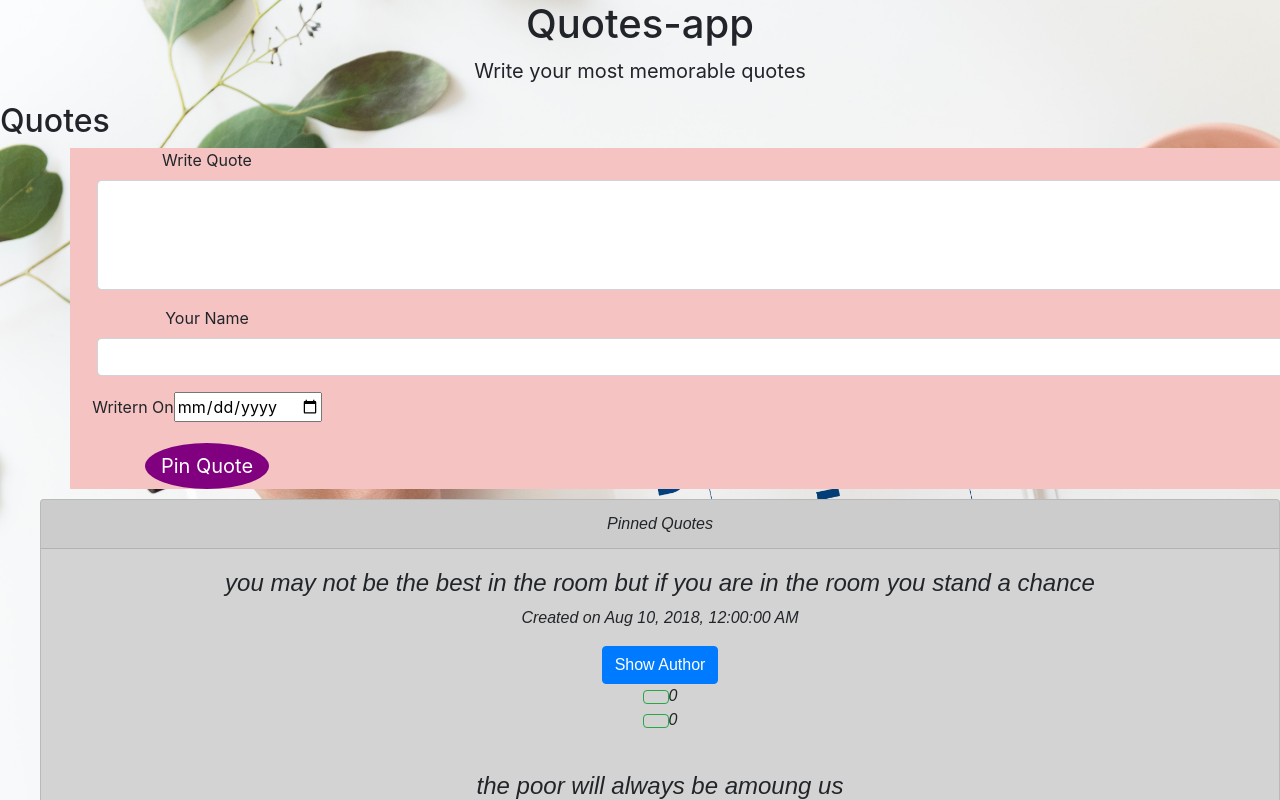
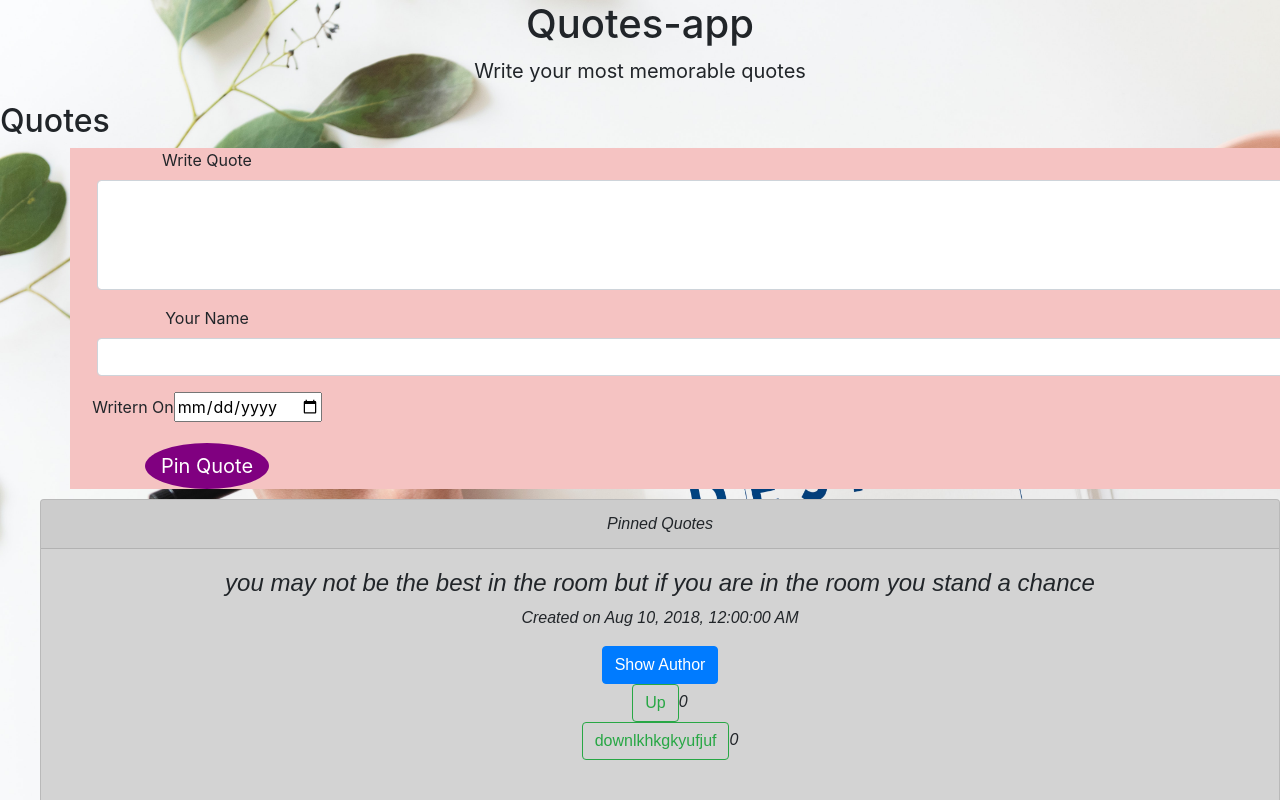
Before and after one commit to wanguinjoka/quotes-app-angular, an Angular app: page / in a window 1280 px wide. Shown: the top 800 px of the page. Built offline with nearby package versions, Linux system fonts and the light colour scheme.

Commit message:
updated up button

```diff
--- a/src/app/like/like.component.html
+++ b/src/app/like/like.component.html
@@ -1,10 +1,12 @@
+
+
 <div class="but">
       <div class="like-button">
-        <button class="btn btn-outline-success" type="button" name="likeButton" (click)='likeButtonClick()'><i class="glyphicon glyphicon-thumbs-up"></i></button>
+        <button class="btn btn-outline-success" type="button" name="likeButton" (click)='likeButtonClick()'>Up</button>
           <span>{{numberOfLikes}}</span>
       </div>
           <div class="dislike-button">
-          <button class="btn btn-outline-success" type="button" name="dislikeButton" (click)='disLikeButtonClick()'><i class="glyphicon glyphicon-thumbs-down"></i></button>
+          <button class="btn btn-outline-success" type="button" name="dislikeButton" (click)='disLikeButtonClick()'>downlkhkgkyufjuf</button>
               <span>{{numberOfDislikes}}</span>
       </div>
 </div>
```
